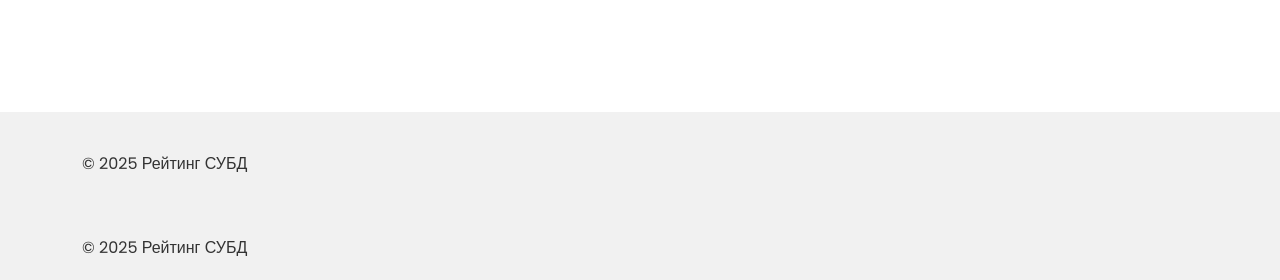
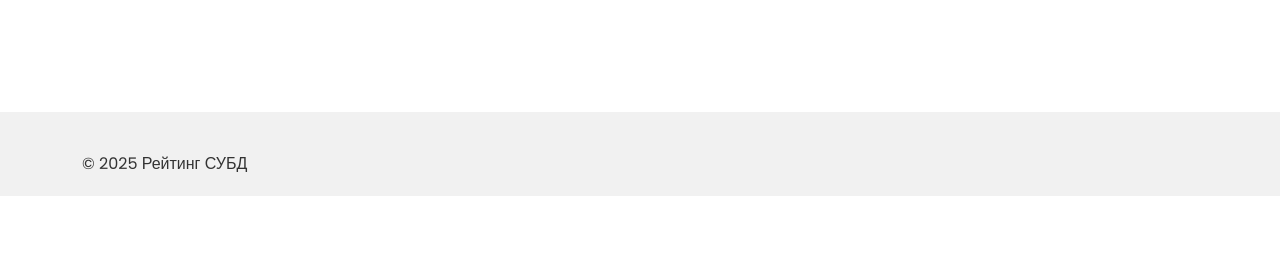
Before and after one commit to SashaChesnokov/rating_transitions, a Django app: page / in a window 1280 px wide. Shown: the part 800-1080 px from the top of the page. After the commit the page ends 996 px from the top, so only its background shows below. Run offline with Django 5.2, Linux system fonts and the light colour scheme.

Commit message:
Delete excess footer

```diff
--- a/first/templates/index.html
+++ b/first/templates/index.html
@@ -38,17 +38,6 @@
             </div>
         </div>
     </div>
-    </section>
-
-    <footer>
-        <div class="container">
-            <div class="row">
-                <div class="col-md-6 text-center text-md-start mb-3 mb-md-0">
-                    <p class="mb-0">© 2025 Рейтинг СУБД</p>
-                </div>
-            </div>
-        </div>
-    </footer>
 {% endblock %}
 
 {% block js %}
```
Lines whose indentation alone changed are shown as unchanged.
